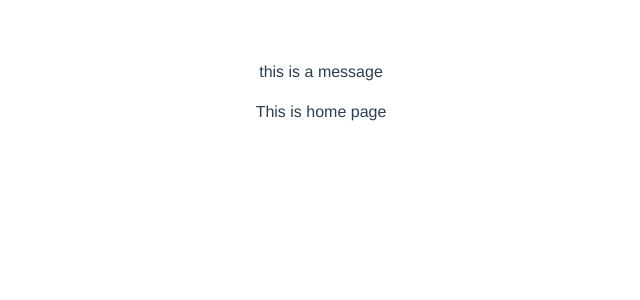
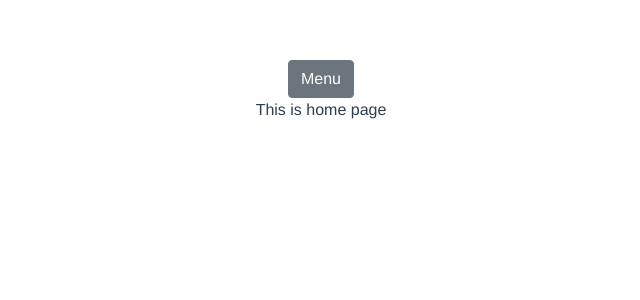
Before and after one commit to chikonwong/maths-formula-website, a Vue app: page / in a window 1280 px wide. Shown: the top 300 px of the page, without its empty margins (319-959 px from the left). Built offline with nearby package versions, Linux system fonts and the light colour scheme.

Commit message:
Update Sidebar.vue

```diff
--- a/src/components/Sidebar.vue
+++ b/src/components/Sidebar.vue
@@ -1,6 +1,19 @@
 <template>
     <div id="app">
-        <p>{{message}}</p>
+      <template>
+  <div>
+    <b-button v-b-toggle.sidebar-1>Menu</b-button>
+    <b-sidebar id="sidebar-1" title="Meun" shadow>
+      <div class="px-3 py-2">
+        <p>
+          Cras mattis consectetur purus sit amet fermentum. Cras justo odio, dapibus ac facilisis
+          in, egestas eget quam. Morbi leo risus, porta ac consectetur ac, vestibulum at eros.
+        </p>
+
+      </div>
+    </b-sidebar>
+  </div>
+</template>
     </div>
 </template>
 
@@ -14,5 +27,7 @@ export default {
 }
 </script>
 <style>
-
+  b-button{
+    align-content: center;
+  }
 </style>
```
